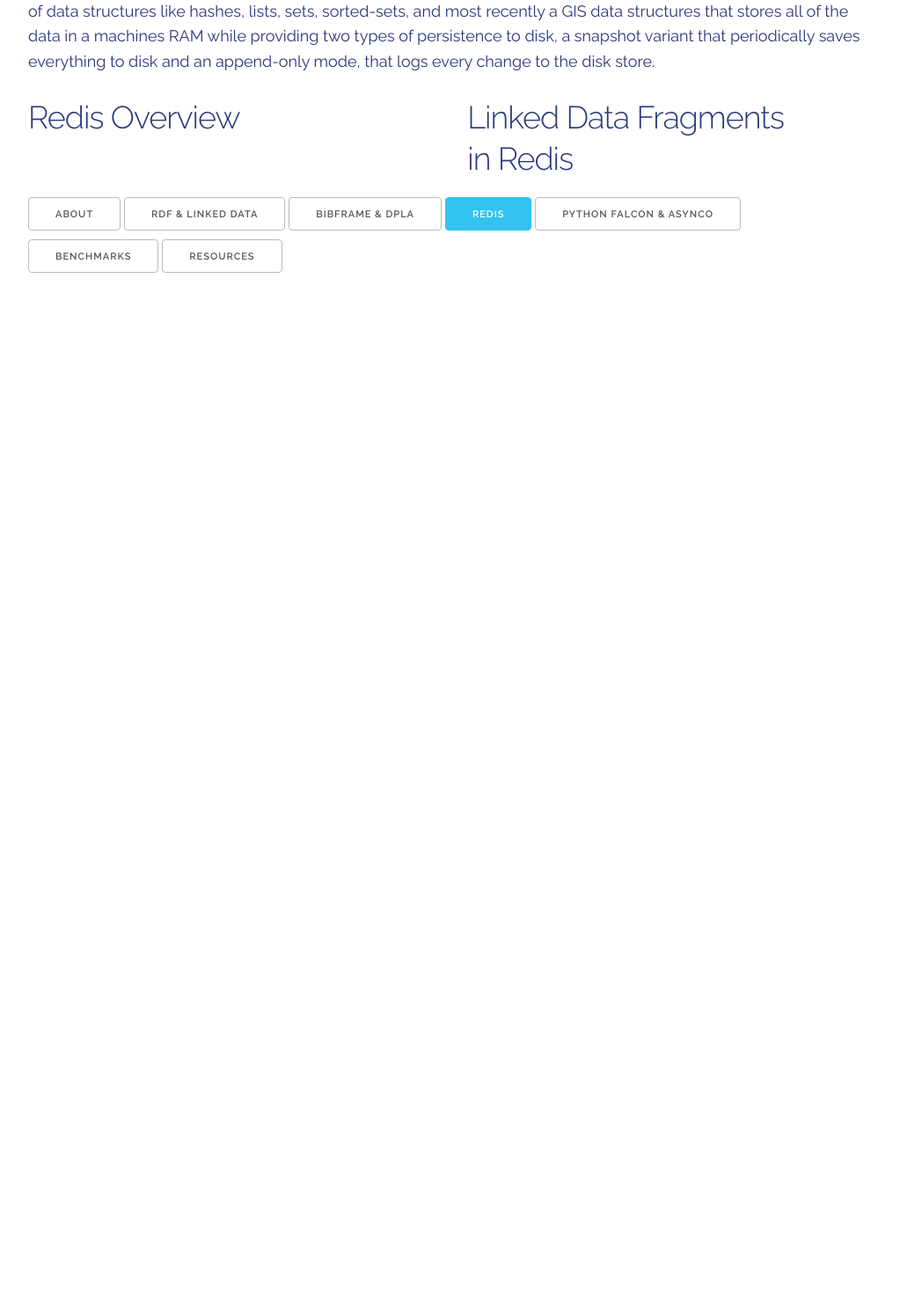
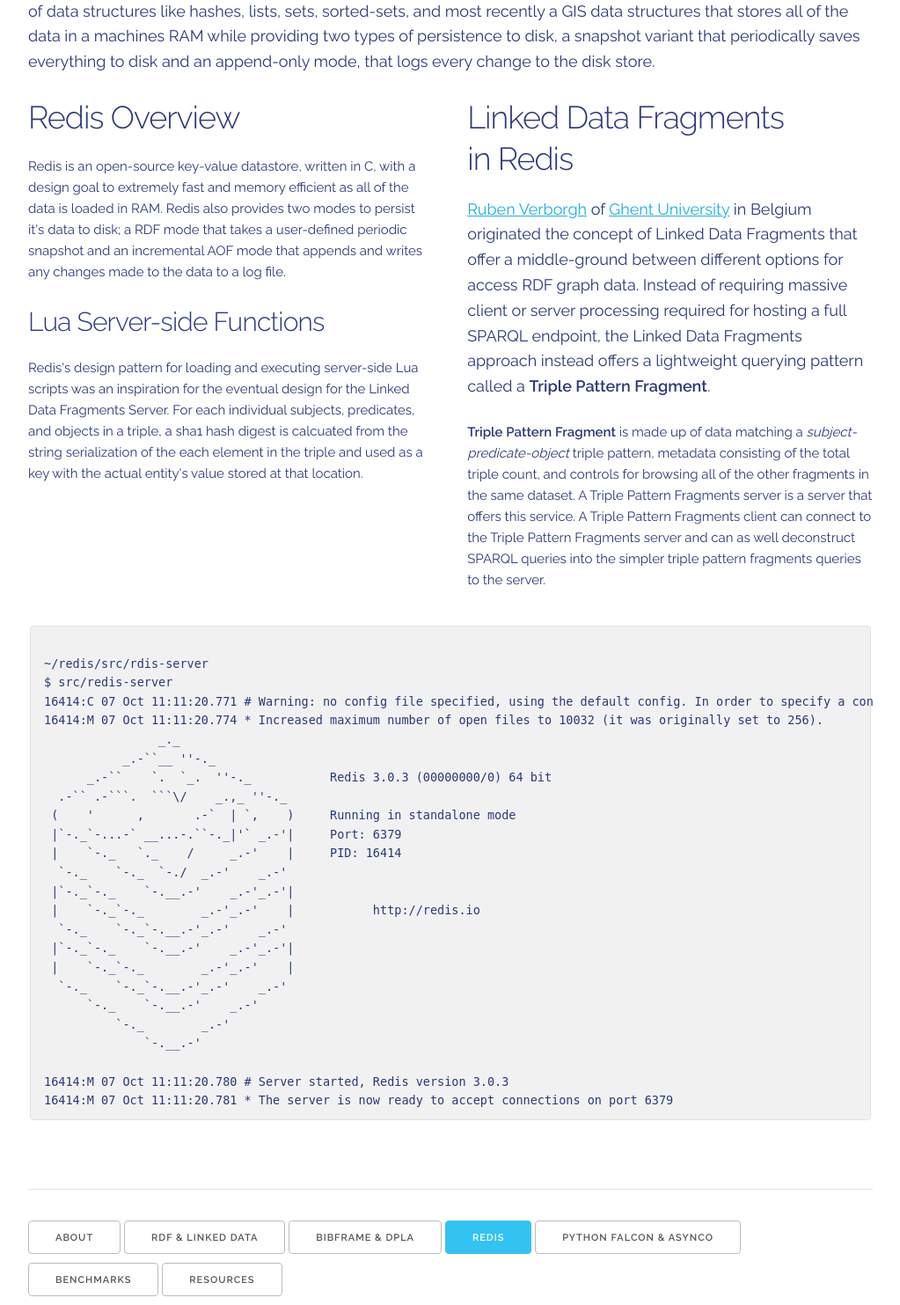
Before and after one commit to jermnelson/pyconjp-2015, a Flask app: page /slides/redis in a window 1280 px wide. Shown: the part 243-1726 px from the top of the page at 88% size, without its empty margins (128-1151 px from the left). Before the commit the page ends 553 px from the top, so only its background shows below. Run offline with Flask 2, Linux system fonts and the light colour scheme.

Commit message:
added content to Redis slide

````diff
--- a/templates/slides/redis.html
+++ b/templates/slides/redis.html
@@ -5,7 +5,7 @@
   <h1>Redis</h1>
   <img src="{{ url_for('static', filename='images/redis.png') }}"
        class="u-pull-left">
-  <p style="font-size: 1.2em">
+  <p class="intro">
    Redis is a NoSQL key-value data server, recently ranked as one of the top
    technologies for data representation. Going beyond a simple string key and value
    store like Memecache, Redis provides a rich set of data structures like hashes, lists,
@@ -17,11 +17,69 @@
   <div class="row">
    <div class="six columns">
     <h3>Redis Overview</h3>
+    <p>
+     Redis is an open-source key-value datastore, written in C, with a design goal to
+     extremely fast and memory efficient as all of the data is loaded in RAM. Redis also
+     provides two modes to persist it's data to disk; a RDF mode that takes a user-defined
+     periodic snapshot and an incremental AOF mode that appends and writes any changes made
+     to the data to a log file.
+    </p>
+    <h4>Lua Server-side Functions</h4>
+    <p>Redis's design pattern for loading and executing server-side Lua scripts was an
+    inspiration for the eventual design for the Linked Data Fragments Server. For each individual
+    subjects, predicates, and objects in a triple, a sha1 hash digest is calcuated from the string
+    serialization of the each element in the triple and used as a key with the actual entity's value
+    stored at that location. </p>
    </div>
    <div class="six columns">
     <h3>Linked Data Fragments<br> in Redis</h3>
-   </div>
+    <p class="intro">
+    <a href="http://ruben.verborgh.org/">Ruben Verborgh</a> of <a href="">Ghent University</a> in
+    Belgium originated the concept of Linked Data Fragments that offer a middle-ground between
+    different options for access RDF graph data. Instead of requiring massive client or server
+    processing required for hosting a full SPARQL endpoint, the Linked Data Fragments approach
+    instead offers a lightweight querying pattern called a
+    <strong>Triple Pattern Fragment</strong>.
+    </p>
+    <p>
+    <strong>Triple Pattern Fragment</strong> is
+    made up of data matching a <em>subject-predicate-object</em> triple pattern, metadata
+    consisting of the total triple count, and controls for browsing all of the other fragments
+    in the same dataset.  A Triple Pattern Fragments server is a server that offers this service.
+    A Triple Pattern Fragments client can connect to the Triple Pattern Fragments server and can
+    as well deconstruct SPARQL queries into the simpler triple pattern fragments queries to the server.
+    </p>
   </div>
+</div>
+<pre>
+<code>
+~/redis/src/rdis-server
+$ src/redis-server
+16414:C 07 Oct 11:11:20.771 # Warning: no config file specified, using the default config. In order to specify a config file use src/redis-server /path/to/redis.conf
+16414:M 07 Oct 11:11:20.774 * Increased maximum number of open files to 10032 (it was originally set to 256).
+                _._
+           _.-``__ ''-._
+      _.-``    `.  `_.  ''-._           Redis 3.0.3 (00000000/0) 64 bit
+  .-`` .-```.  ```\/    _.,_ ''-._
+ (    '      ,       .-`  | `,    )     Running in standalone mode
+ |`-._`-...-` __...-.``-._|'` _.-'|     Port: 6379
+ |    `-._   `._    /     _.-'    |     PID: 16414
+  `-._    `-._  `-./  _.-'    _.-'
+ |`-._`-._    `-.__.-'    _.-'_.-'|
+ |    `-._`-._        _.-'_.-'    |           http://redis.io
+  `-._    `-._`-.__.-'_.-'    _.-'
+ |`-._`-._    `-.__.-'    _.-'_.-'|
+ |    `-._`-._        _.-'_.-'    |
+  `-._    `-._`-.__.-'_.-'    _.-'
+      `-._    `-.__.-'    _.-'
+          `-._        _.-'
+              `-.__.-'
+
+16414:M 07 Oct 11:11:20.780 # Server started, Redis version 3.0.3
+16414:M 07 Oct 11:11:20.781 * The server is now ready to accept connections on port 6379
+</code>
+    </pre>
+  <hr>
 {% include 'snippets/slide-nav.html' %}
 </div>
 {% endblock %}
````
